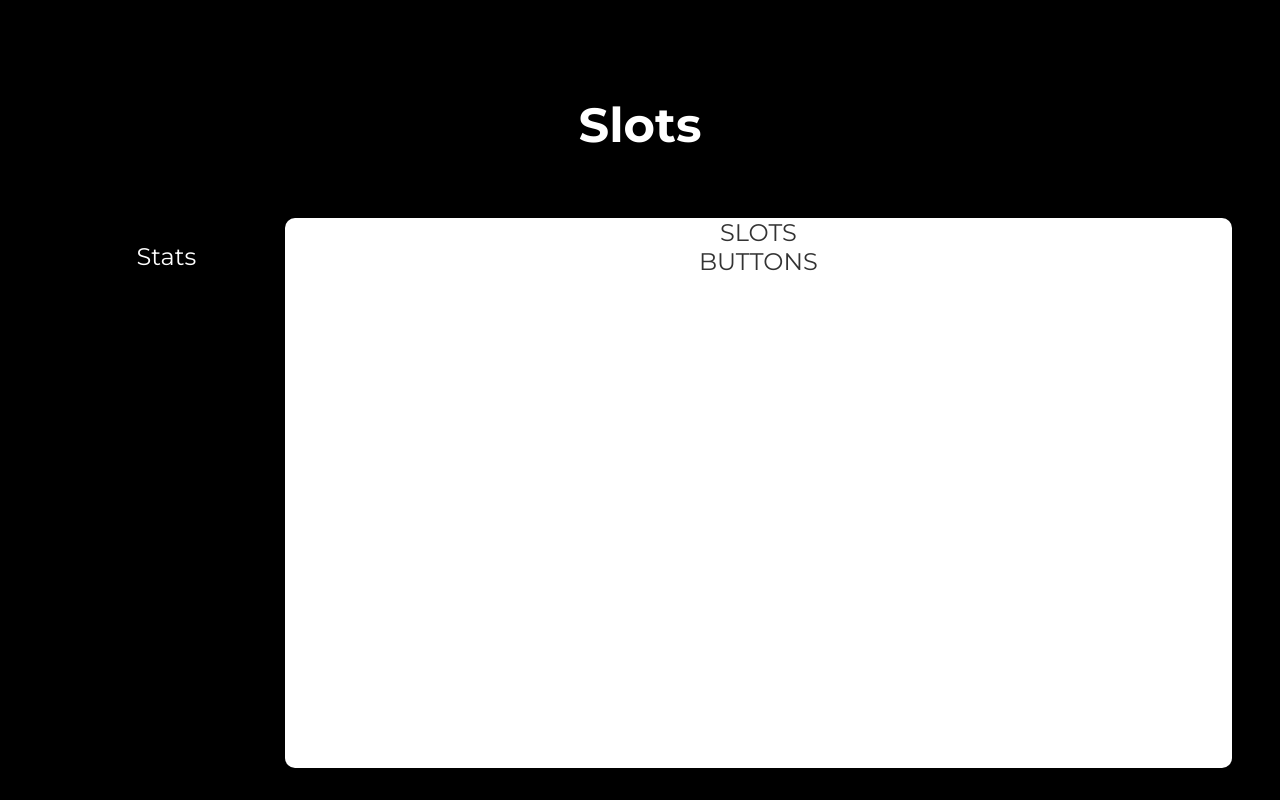
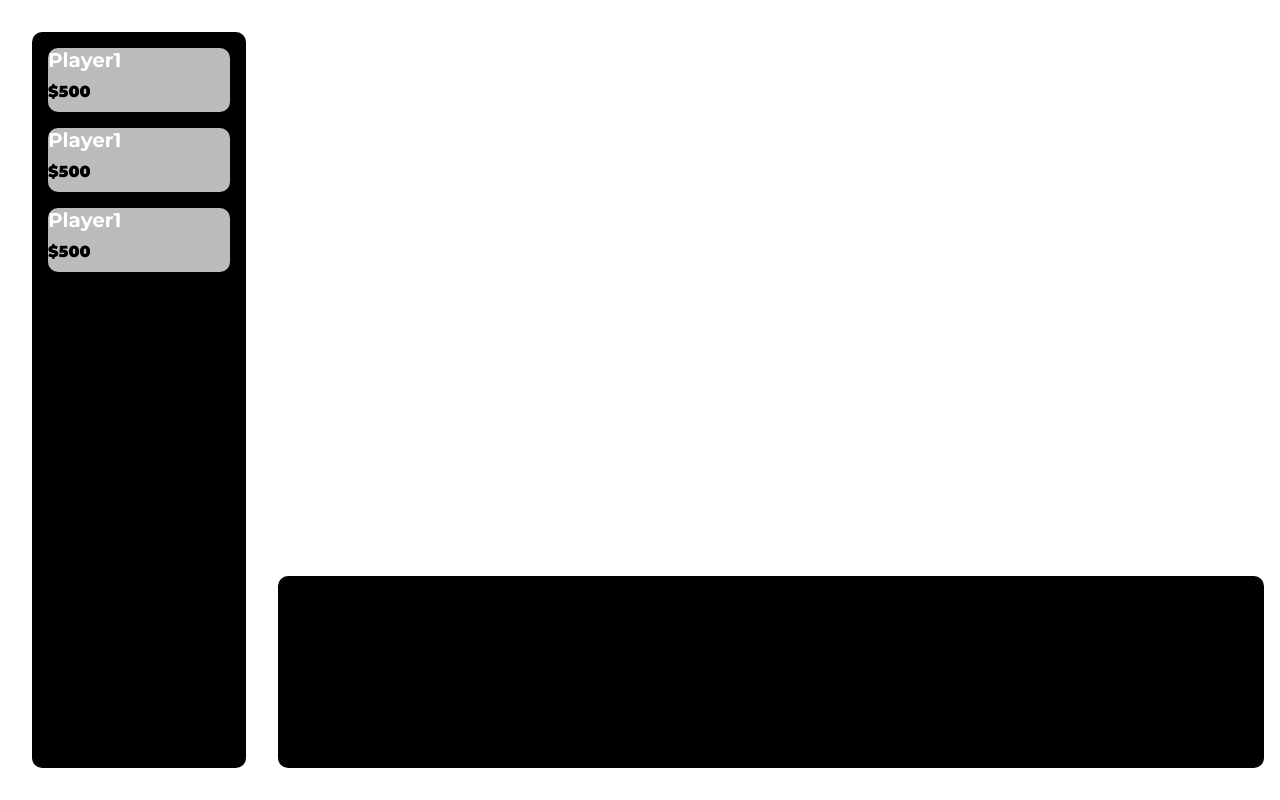
Before and after one commit to roysmanfo/RMHub, a React (Create React App) app: page /minigiochi/slot-machine in a window 1280 px wide. Built offline with nearby package versions, Linux system fonts and the light colour scheme; no server answers.

Commit message:
Modify UI

```diff
--- a/src/css/minigiochi/slots.css
+++ b/src/css/minigiochi/slots.css
@@ -1,8 +1,4 @@
-body.Slots {
-  background: #000;
-  color: #fff;
-}
-body.Slots main {
+main.Slots {
   display: flex;
   flex-direction: column;
   width: 100%;
@@ -10,19 +6,46 @@ body.Slots main {
   height: calc(100vh - 4rem);
   padding: 2rem 0;
 }
-body.Slots main h1 {
-  padding: 2rem;
-}
-body.Slots main .game {
+main.Slots .game {
   flex-grow: 1;
   display: grid;
   grid-template-columns: 20% 80%;
   grid-template-rows: auto;
-  padding: 0 3rem;
+  padding-right: 3rem;
   font-size: 1.5rem;
+  gap: 2rem;
 }
-body.Slots main .game section {
-  background: #fff;
+main.Slots .game .slot-records .record {
+  height: 4rem;
+  margin: 1rem;
+  border-radius: 10px;
+  background-color: #bbb;
+  text-align: left;
+}
+main.Slots .game aside {
+  margin-left: 2rem;
+  background: #000;
+  border-radius: 10px;
+}
+main.Slots .game aside h1 {
+  text-transform: uppercase;
+  font-size: 2rem;
+  margin: 0;
+}
+main.Slots .game section {
   border-radius: 10px;
   color: #333;
+  display: flex;
+  gap: 2rem;
+  flex-direction: column;
+}
+main.Slots .game section .slots {
+  border-radius: inherit;
+  flex-grow: 8;
+}
+main.Slots .game section .playbar {
+  border-radius: inherit;
+  flex-grow: 3;
+  color: #999;
+  background: #000;
 }/*# sourceMappingURL=slots.css.map */
--- a/src/css/minigiochi/slots.scss
+++ b/src/css/minigiochi/slots.scss
@@ -1,9 +1,4 @@
-body.Slots{
-    background: #000;
-    color: #fff;
-
-
-    main{
+main.Slots{
     display: flex;
     flex-direction: column;
     width: 100%;
@@ -11,23 +6,53 @@ body.Slots{
     height: calc(100vh - 4rem);
     padding: 2rem 0;
 
-
-        h1{
-            padding: 2rem;
-        }
-
     .game{
         flex-grow: 1;
         display: grid;
         grid-template-columns: 20% 80%;
         grid-template-rows: auto;
-            padding: 0 3rem;
+        padding-right: 3rem;
         font-size: 1.5rem;
+        gap: 2rem;
+
+        .slot-records{
+            .record{
+                height: 4rem;
+                margin: 1rem;
+                border-radius: 10px;
+                background-color: #bbb;
+                text-align: left;
+            }
+        }
+
+        aside{
+            margin-left: 2rem;
+            h1{
+                text-transform: uppercase;
+                font-size: 2rem;
+                margin: 0;
+            }
+            background: #000;
+            border-radius: 10px;
+        }
 
         section{
-                background: #fff;
             border-radius: 10px;
             color: #333;
+            display: flex;
+            gap: 2rem;
+            flex-direction: column;
+
+            .slots{
+                border-radius: inherit;
+                flex-grow: 8;
+            }
+
+            .playbar{
+                border-radius: inherit;
+                flex-grow: 3;
+                color: #999;
+                background: #000;
             }
         }
     }
--- a/src/pages/Slots.tsx
+++ b/src/pages/Slots.tsx
@@ -2,23 +2,35 @@ import React from "react";
 import "../css/minigiochi/slots.css";
 
 export default function Slots() {
-    document.querySelector("body")?.classList.add("Slots");
-
-
     return (
         <>
-            <main>
-                <h1>Slots</h1>
+            <main className="Slots">
                 <div className="game">
                     <aside>
-                        <p>Stats</p>
+                        <div className="slot-records">
+                        <Record />
+                        <Record />
+                        <Record />
+                        </div>
                     </aside>
                     <section>
-                        <div>SLOTS</div>
-                        <div>BUTTONS</div>
+                        <div className="slots"></div>
+                        <div className="playbar"></div>
                     </section>
                 </div>
             </main>
         </>
     )
 }
+
+
+function Record(){
+    let amount = 500;
+    return (
+        <div className="record">
+            <div className="icon"></div>
+            <h5 style={{color: "#fff", margin: "0"}}>Player1</h5>
+            <p style={{ fontSize: '1rem',fontWeight: 900 , margin: '10px 0' }}>${amount}</p>
+        </div>
+    )
+}
```
Also changed, not shown: 1 other file (tests, documents, lock files or other folders). Lines whose indentation alone changed are shown as unchanged.
